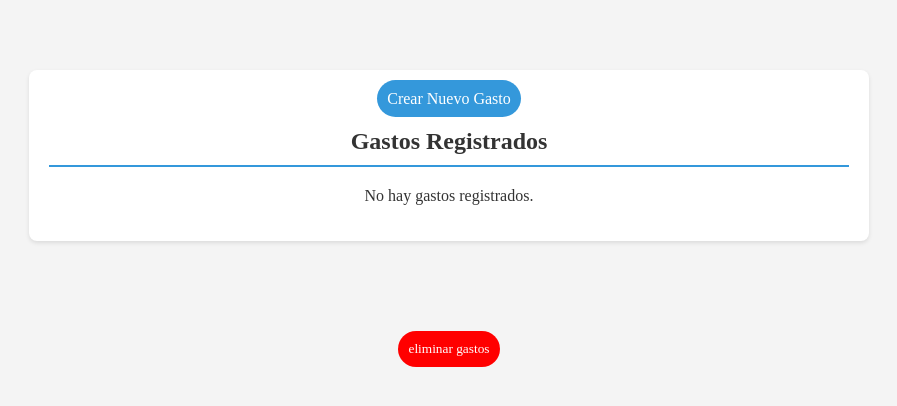
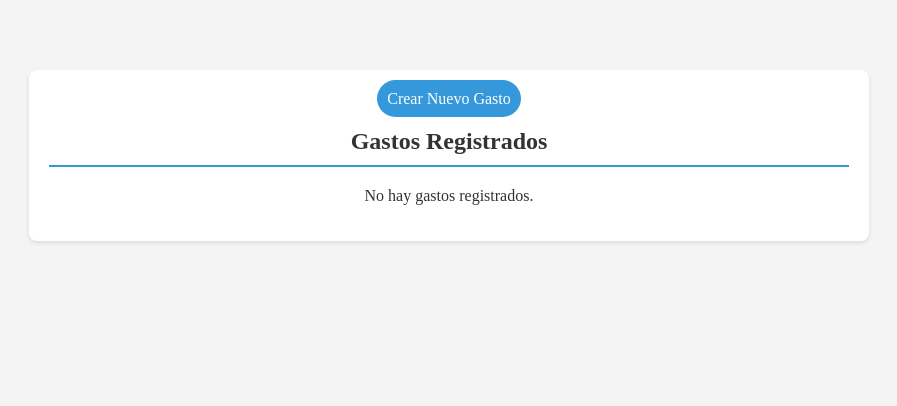
Before and after one commit to Thunder04Wolf/PalSerrucho, a plain HTML site: page Listar/lista.html in a window 1280 px wide. Shown: the whole page, without its empty margins (191-1088 px from the left). Drawn offline with Linux system fonts and the light colour scheme.

Commit message:
Update lista.html

```diff
--- a/Listar/lista.html
+++ b/Listar/lista.html
@@ -11,7 +11,6 @@
 
 
     </div>
-    <button id="eliminar">eliminar gastos</button>
 
     <!-- Formulario de Edición -->
     <div id="editFormContainer" style="display: none;">
```
